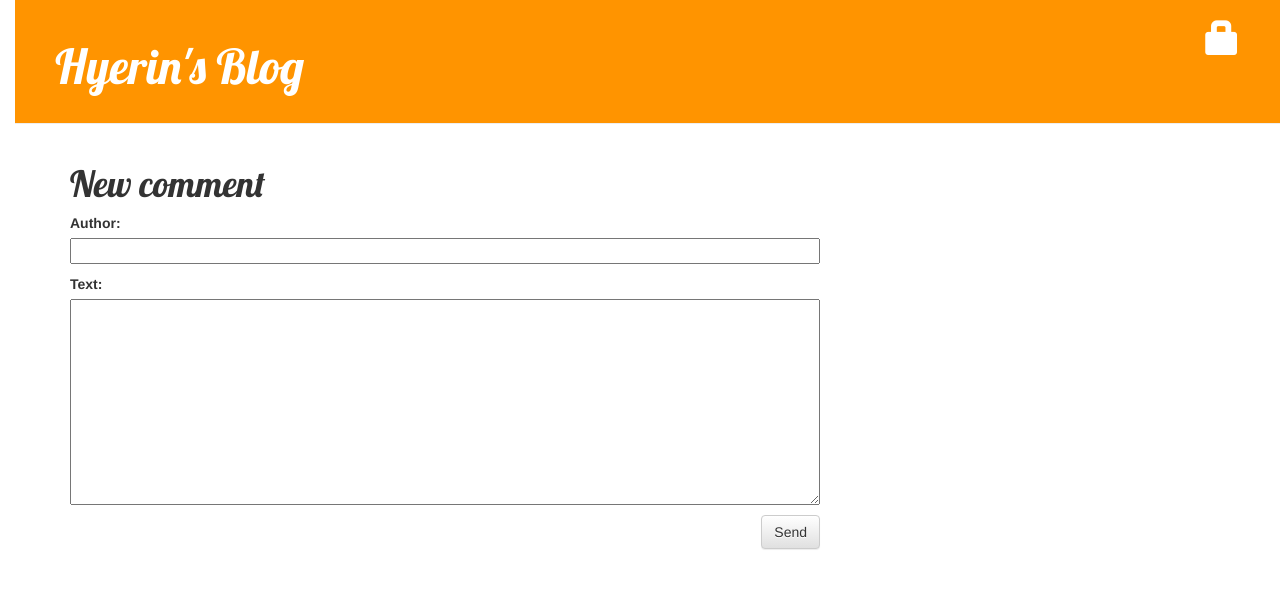
After one commit to devwon/my-first-blog, a Django app: page /post/1/comment/ in a window 1280 px wide. The commit adds this page. Shown: the top 589 px of the page. Run offline with Django 3.2, Linux system fonts and the light colour scheme; tables that the repository leaves empty hold one stand-in row (values such as "Sample post"); some libraries are stand-ins or nearby versions.

Commit message:
add comment method

```diff
--- a/blog/admin.py
+++ b/blog/admin.py
@@ -1,4 +1,5 @@
 from django.contrib import admin
-from .models import Post
+from .models import Post, Comment
 
 admin.site.register(Post)
+admin.site.register(Comment)
--- a/blog/forms.py
+++ b/blog/forms.py
@@ -1,9 +1,15 @@
 from django import forms
 
-from .models import Post
+from .models import Post, Comment
 
 class PostForm(forms.ModelForm):
 
     class Meta:
         model = Post
         fields = ('title', 'text',)
+
+class CommentForm(forms.ModelForm):
+
+    class Meta:
+        model = Comment
+        fields = ('author', 'text',)
--- a/blog/models.py
+++ b/blog/models.py
@@ -11,12 +11,17 @@ class Post(models.Model):
     published_date = models.DateTimeField(
             blank=True, null=True)
 
+    def approved_comments(self):
+        return self.comments.filter(approved_comment=True)
+
     def publish(self):
         self.published_date = timezone.now()
         self.save()
 
     def __str__(self):
         return self.title
+
+
 
 class Comment(models.Model):
     post = models.ForeignKey('blog.Post', related_name='comments')
--- a/blog/static/css/blog.css
+++ b/blog/static/css/blog.css
@@ -52,3 +52,7 @@ h1, h2, h3, h4 {
 .post h1 a, .post h1 a:visited {
     color: #000000;
 }
+
+.comment {
+    margin: 20px 0px 20px 20px;
+}
--- /dev/null
+++ b/blog/templates/blog/add_comment_to_post.html
@@ -0,0 +1,9 @@
+{% extends 'blog/base.html' %}
+
+{% block content %}
+    <h1>New comment</h1>
+    <form method="POST" class="post-form">{% csrf_token %}
+        {{ form.as_p }}
+        <button type="submit" class="save btn btn-default">Send</button>
+    </form>
+{% endblock %}
--- a/blog/templates/blog/post_list.html
+++ b/blog/templates/blog/post_list.html
@@ -8,6 +8,7 @@
         </div>
         <h1><a href="{%url 'post_detail' pk=post.pk %}">{{ post.title }}</a></h1>
         <p>{{ post.text|linebreaksbr }}</p>
+        <a href="{% url 'post_detail' pk=post.pk %}">Comments: {{ post.approved_comments.count }}</a>
     </div>
     {% endfor %}
 {% endblock %}
--- a/blog/urls.py
+++ b/blog/urls.py
@@ -9,5 +9,9 @@ urlpatterns = [
     url(r'^drafts/$', views.post_draft_list, name='post_draft_list'),
     url(r'^post/(?P<pk>\d+)/publish/$', views.post_publish, name='post_publish'),
     url(r'^post/(?P<pk>\d+)/remove/$', views.post_remove, name='post_remove'),
+    url(r'^post/(?P<pk>\d+)/comment/$', views.add_comment_to_post, name='add_comment_to_post'),
+
+    url(r'^comment/(?P<pk>\d+)/approve/$', views.comment_approve, name='comment_approve'),
+    url(r'^comment/(?P<pk>\d+)/remove/$', views.comment_remove, name='comment_remove'),
 
 ]
--- a/blog/views.py
+++ b/blog/views.py
@@ -1,7 +1,7 @@
 from django.shortcuts import render, get_object_or_404, redirect
 from django.utils import timezone
-from .forms import PostForm
-from .models import Post #"Post is not defined" error fixed
+from .forms import PostForm, CommentForm
+from .models import Post,Comment #"Post is not defined" error fixed
 from django.contrib.auth.decorators import login_required #for secure my website
 
 
@@ -67,3 +67,29 @@ def post_remove(request, pk):
     post = get_object_or_404(Post, pk=pk)
     post.delete()
     return redirect('post_list')
+
+#for add comment
+def add_comment_to_post(request, pk):
+    post = get_object_or_404(Post, pk=pk)
+    if request.method == "POST":
+        form = CommentForm(request.POST)
+        if form.is_valid():
+            comment = form.save(commit=False)
+            comment.post = post
+            comment.save()
+            return redirect('post_detail', pk=post.pk)
+    else:
+        form = CommentForm()
+    return render(request, 'blog/add_comment_to_post.html', {'form': form})
+
+@login_required
+def comment_approve(request, pk):
+    comment = get_object_or_404(Comment, pk=pk)
+    comment.approve()
+    return redirect('post_detail', pk=comment.post.pk)
+
+@login_required
+def comment_remove(request, pk):
+    comment = get_object_or_404(Comment, pk=pk)
+    comment.delete()
+    return redirect('post_detail', pk=comment.post.pk)
```
Also changed, not shown: blog/templates/blog/post_detail.html (+21 -0 lines), blog/migrations/0002_comment.py (added).
